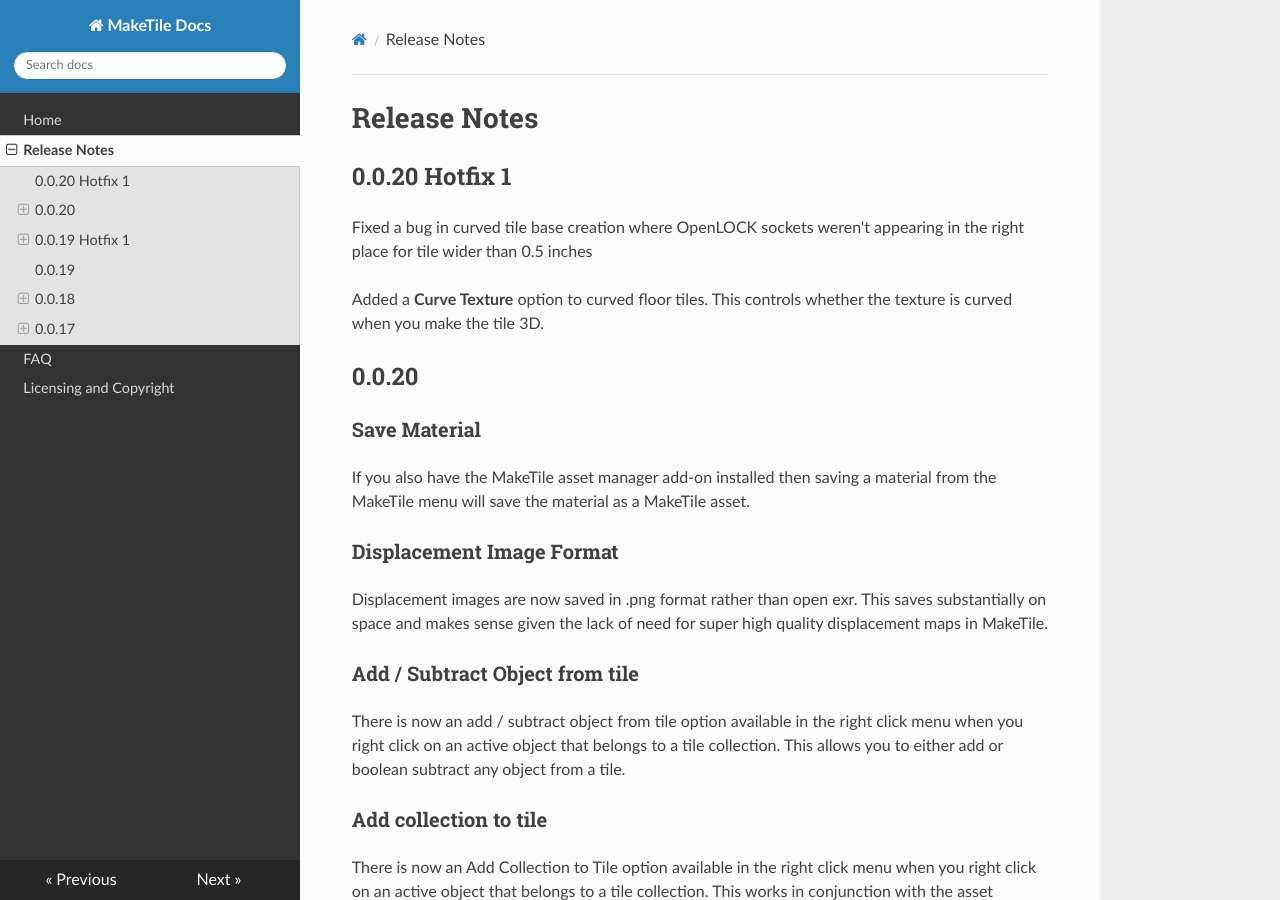
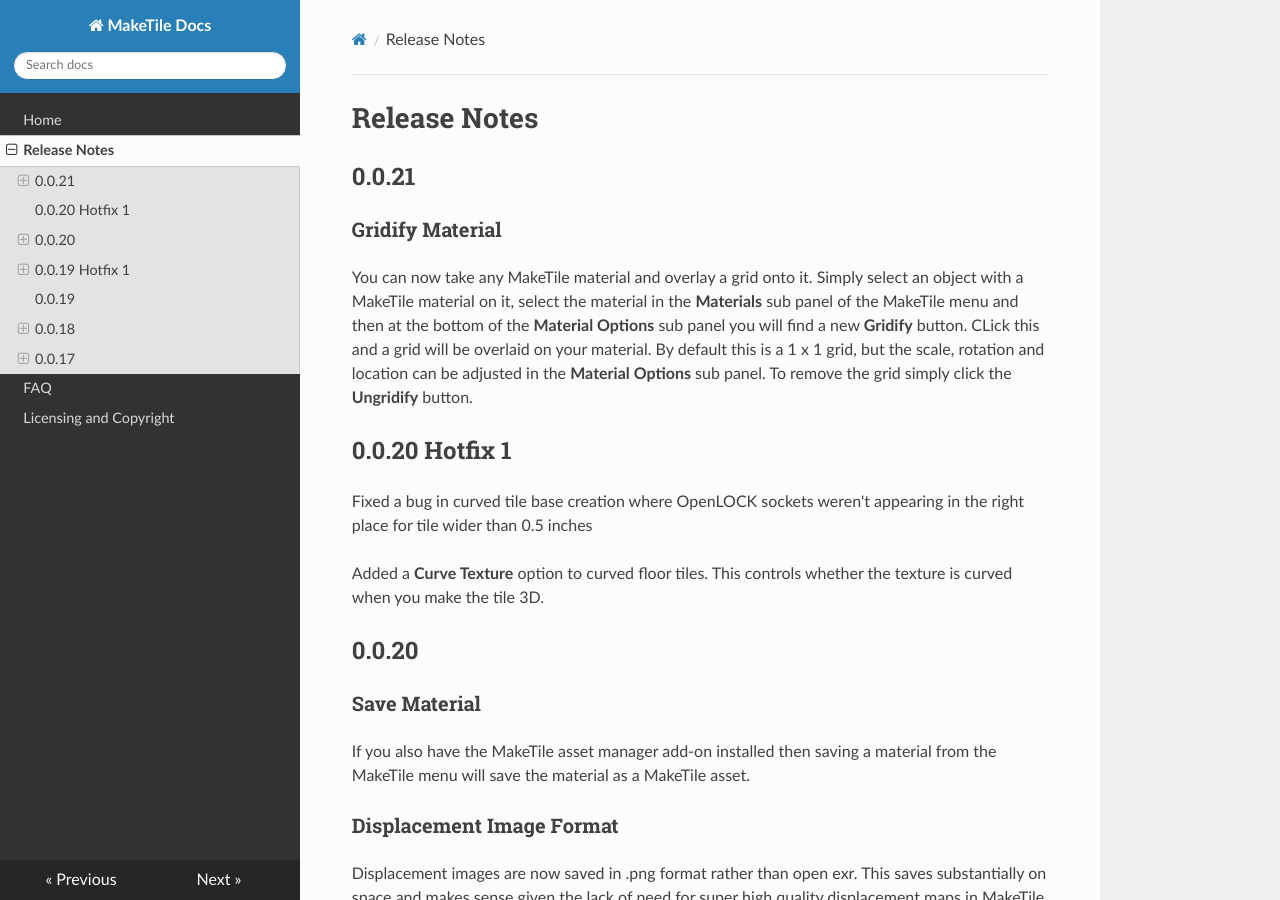
Before and after one commit to richeyrose/make-tile, an MkDocs documentation site: the page built from docs/release_notes.md, in a window 1280 px wide and 900 px high. Built offline with MkDocs 1.6.1, drawn with Linux system fonts in a browser that asks for light colours; nearby versions of some CDN libraries.

Commit message:
Release 0.0.21

```diff
--- a/__init__.py
+++ b/__init__.py
@@ -19,7 +19,7 @@ bl_info = {
     "author": "Richard Rose",
     "description": "Add on for creating 3d printable tiles",
     "blender": (2, 91, 0),
-    "version": (0, 0, 20),
+    "version": (0, 0, 21),
     "location": "View3D > UI > MakeTile",
     "warning": "",
     "doc_url": "https://maketile.readthedocs.io/en/latest/",
--- a/docs/release_notes.md
+++ b/docs/release_notes.md
@@ -1,4 +1,9 @@
 # Release Notes
+
+## 0.0.21 ##
+
+### Gridify Material ###
+You can now take any MakeTile material and overlay a grid onto it. Simply select an object with a MakeTile material on it, select the material in the **Materials** sub panel of the MakeTile menu and then at the bottom of the **Material Options** sub panel you will find a new **Gridify** button. CLick this and a grid will be overlaid on your material. By default this is a 1 x 1 grid, but the scale, rotation and location can be adjusted in the **Material Options** sub panel. To remove the grid simply click the **Ungridify** button.
 
 ## 0.0.20 Hotfix 1 ##
 Fixed a bug in curved tile base creation where OpenLOCK sockets weren't appearing in the right place for tile wider than 0.5 inches
```
